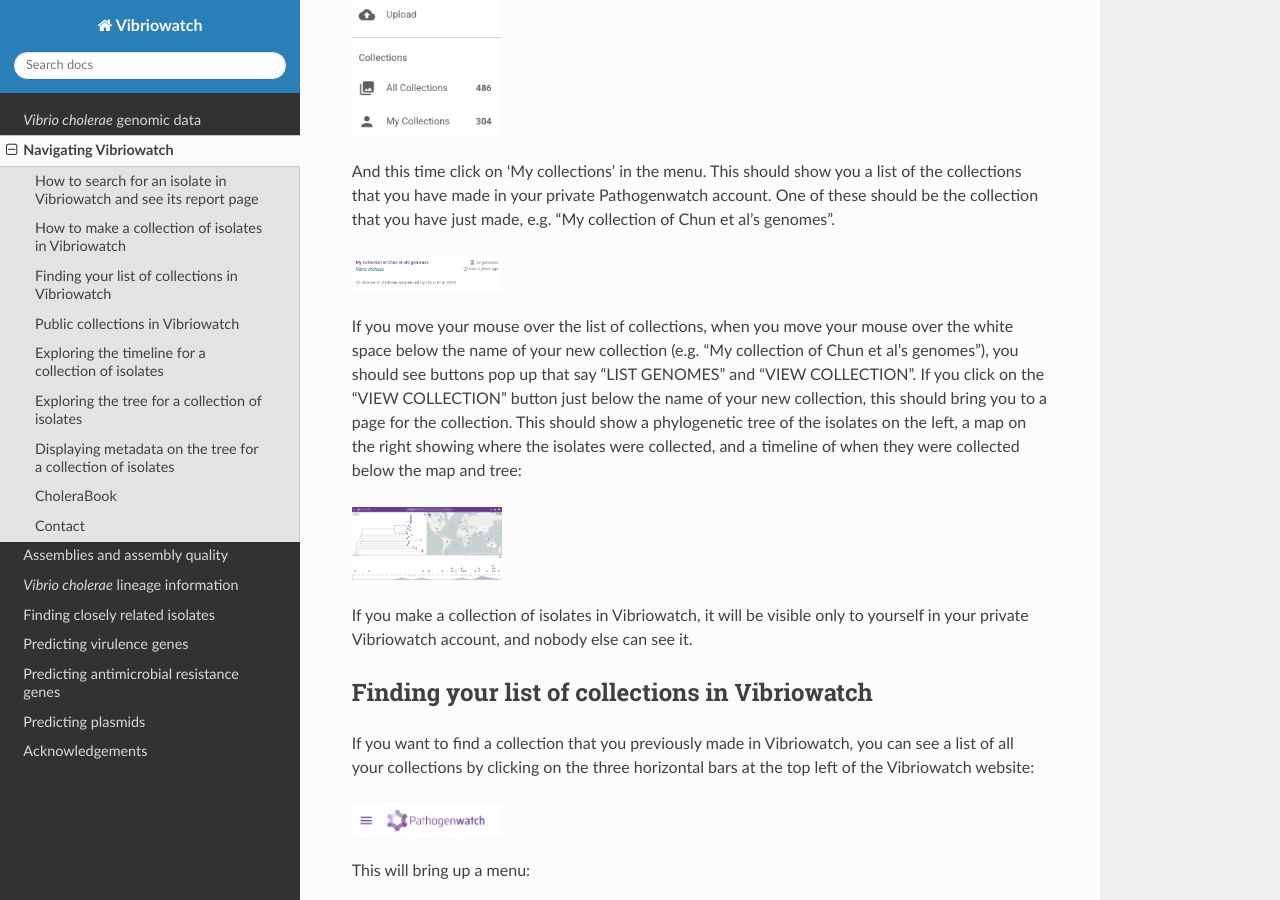
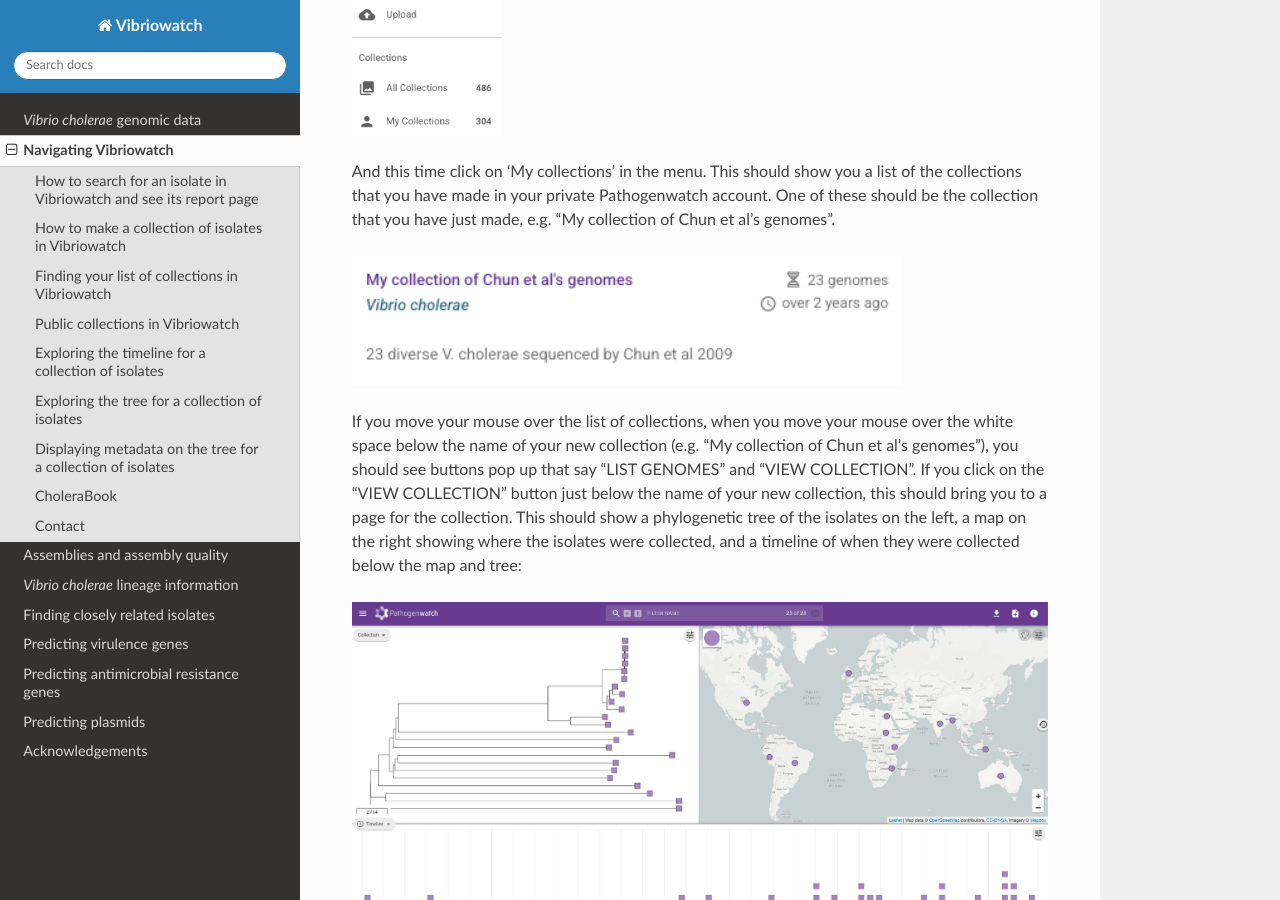
Before and after one commit to avrilcoghlan/vibriowatch, a Sphinx documentation site: the page built from docs/source/navigating.rst, in a window 1280 px wide and 900 px high, scrolled down 4817 px. Built offline with Sphinx 7.4.7 and the Read the Docs theme 3.1.0, drawn with Linux system fonts in a browser that asks for light colours.

Commit message:
Update navigating.rst

```diff
--- a/docs/source/navigating.rst
+++ b/docs/source/navigating.rst
@@ -113,12 +113,12 @@
 And this time click on 'My collections' in the menu. This should show you a list of the collections that you have made in your private Pathogenwatch account. One of these should be the collection that you have just made, e.g. "My collection of Chun et al's genomes".
 
 .. image:: Picture110.png
-  :width: 150
+  :width: 550
 
 If you move your mouse over the list of collections, when you move your mouse over the white space below the name of your new collection (e.g. "My collection of Chun et al's genomes"), you should see buttons pop up that say "LIST GENOMES" and "VIEW COLLECTION". If you click on the "VIEW COLLECTION" button just below the name of your new collection, this should bring you to a page for the collection. This should show a phylogenetic tree of the isolates on the left, a map on the right showing where the isolates were collected, and a timeline of when they were collected below the map and tree:
 
 .. image:: Picture112.png
-  :width: 150
+  :width: 850
 
 If you make a collection of isolates in Vibriowatch, it will be visible only to yourself in your private Vibriowatch account, and nobody
 else can see it.
```
